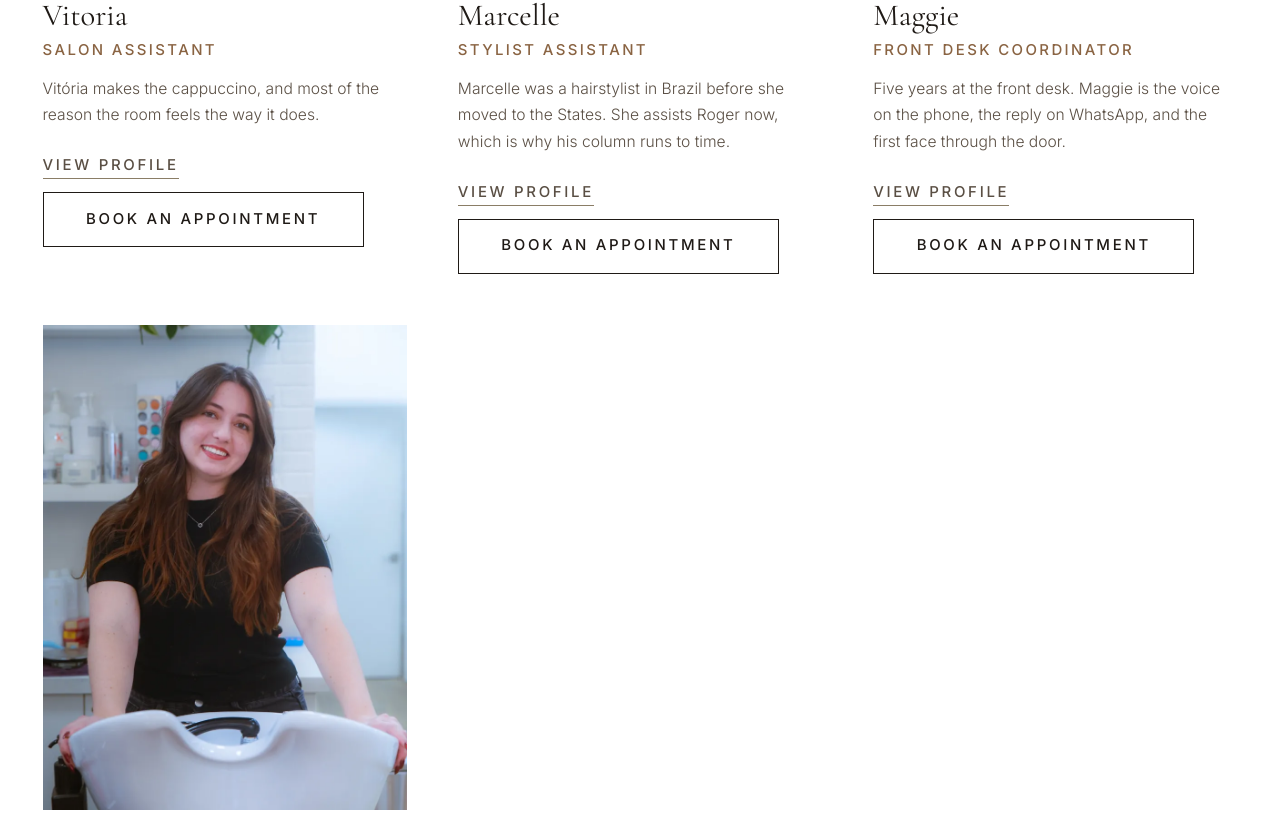
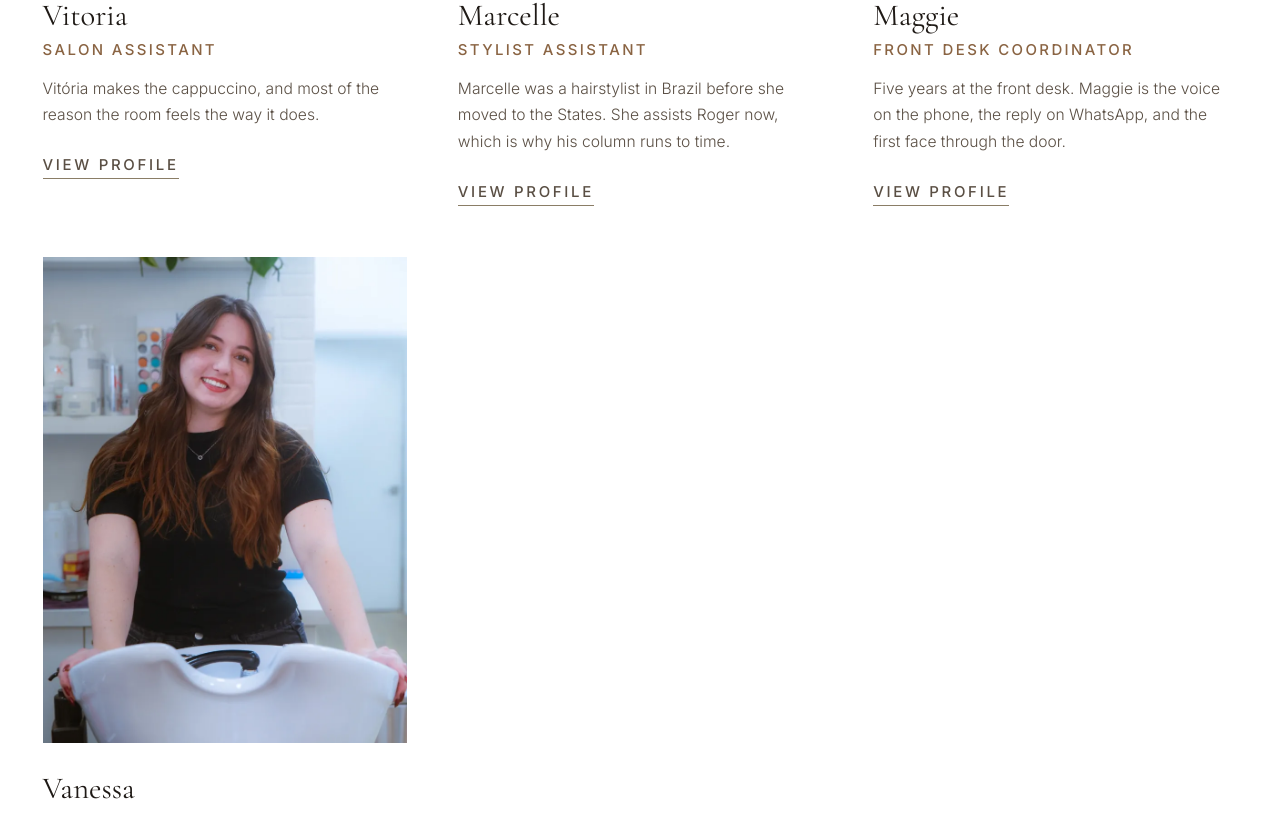
Before and after one commit to felipeperesdiniz-cmyk/blend, a Next.js app: page /team in a window 1280 px wide. Shown: the part 5383-6199 px from the top of the page. Built offline with nearby package versions, Linux system fonts and the light colour scheme.

Commit message:
Add files via upload
tirar botão book das assistentes

```diff
--- a/src/app/team/[slug]/page.tsx
+++ b/src/app/team/[slug]/page.tsx
@@ -3,7 +3,7 @@ import { notFound } from 'next/navigation'
 import Link from 'next/link'
 import { Instagram } from 'lucide-react'
 import { BUSINESS, pageTitle, OG_IMAGE } from '@/data/constants'
-import { TEAM } from '@/data/team'
+import { TEAM, NOT_BOOKABLE_IDS } from '@/data/team'
 import TeamPortrait from '@/components/ui/TeamPortrait'
 
 const SITE_URL = 'https://www.blendhairboutique.com'
@@ -22,10 +22,6 @@ function metaDescription(name: string, specialty: string, bio: string) {
 }
 
 const OWNER_IDS = ['juliana', 'fernanda']
-
-// These team members aren't individually bookable, so their profile page
-// skips the "Book with {name}" calls to action.
-const NOT_BOOKABLE_IDS = ['vanessa-hanna', 'maggie', 'marcelle', 'vitoria']
 
 const STYLIST_SERVICES: Record<string, { label: string; href: string }[]> = {
   juliana: [
--- a/src/components/pages/TeamContent.tsx
+++ b/src/components/pages/TeamContent.tsx
@@ -3,7 +3,7 @@ import { motion } from 'framer-motion'
 import { Instagram } from 'lucide-react'
 // Locale-aware next/link: keeps /pt and /es links inside their own tree.
 import { LocaleLink as Link } from '@/components/ui/LocaleLink'
-import { TEAM } from '@/data/team'
+import { TEAM, NOT_BOOKABLE_IDS } from '@/data/team'
 import TeamPortrait from '@/components/ui/TeamPortrait'
 import { BUSINESS } from '@/data/constants'
 import FoundersFeature from '@/components/FoundersFeature'
@@ -102,9 +102,11 @@ export default function TeamContent() {
                       <Link href={`/team/${member.id}`} className="btn btn--ghost" style={{ fontSize: '0.88rem' }}>
                         {T[lang].homeTeam.viewProfile}
                       </Link>
-                      <a href={BUSINESS.bookingUrl} target="_blank" rel="noopener noreferrer" className="btn btn--outline" style={{ fontSize: '0.88rem' }}>
-                        {t.bookBtn}
-                      </a>
+                      {!NOT_BOOKABLE_IDS.includes(member.id) && (
+                        <a href={BUSINESS.bookingUrl} target="_blank" rel="noopener noreferrer" className="btn btn--outline" style={{ fontSize: '0.88rem' }}>
+                          {t.bookBtn}
+                        </a>
+                      )}
                     </div>
                   </div>
                 </article>
--- a/src/components/sections/TeamSection.tsx
+++ b/src/components/sections/TeamSection.tsx
@@ -4,7 +4,7 @@ import { Instagram } from 'lucide-react'
 import { LocaleLink as Link } from '@/components/ui/LocaleLink'
 import SectionHeader from '@/components/ui/SectionHeader'
 import FoundersFeature from '@/components/FoundersFeature'
-import { TEAM } from '@/data/team'
+import { TEAM, NOT_BOOKABLE_IDS } from '@/data/team'
 import TeamPortrait from '@/components/ui/TeamPortrait'
 import { BUSINESS } from '@/data/constants'
 import { useLang } from '@/context/LangContext'
@@ -72,6 +72,7 @@ export default function TeamSection() {
                 ) : (
                   <span className="team-card__langs" aria-hidden="true" />
                 )}
+                {!NOT_BOOKABLE_IDS.includes(member.id) && (
                   <a
                     href={BUSINESS.bookingUrl}
                     target="_blank"
@@ -80,6 +81,7 @@ export default function TeamSection() {
                   >
                     {t.book}
                   </a>
+                )}
               </div>
             </article>
           ))}
--- a/src/data/team.ts
+++ b/src/data/team.ts
@@ -9,6 +9,10 @@ export interface TeamMember {
   // stock stranger standing in for them.
   image?: string
 }
+
+// These team members aren't individually bookable (front desk / assistants),
+// so their team-card and profile-page "Book" buttons are hidden.
+export const NOT_BOOKABLE_IDS = ['vanessa-hanna', 'maggie', 'marcelle', 'vitoria']
 
 export const TEAM: TeamMember[] = [
   {
```
Lines whose indentation alone changed are shown as unchanged.
